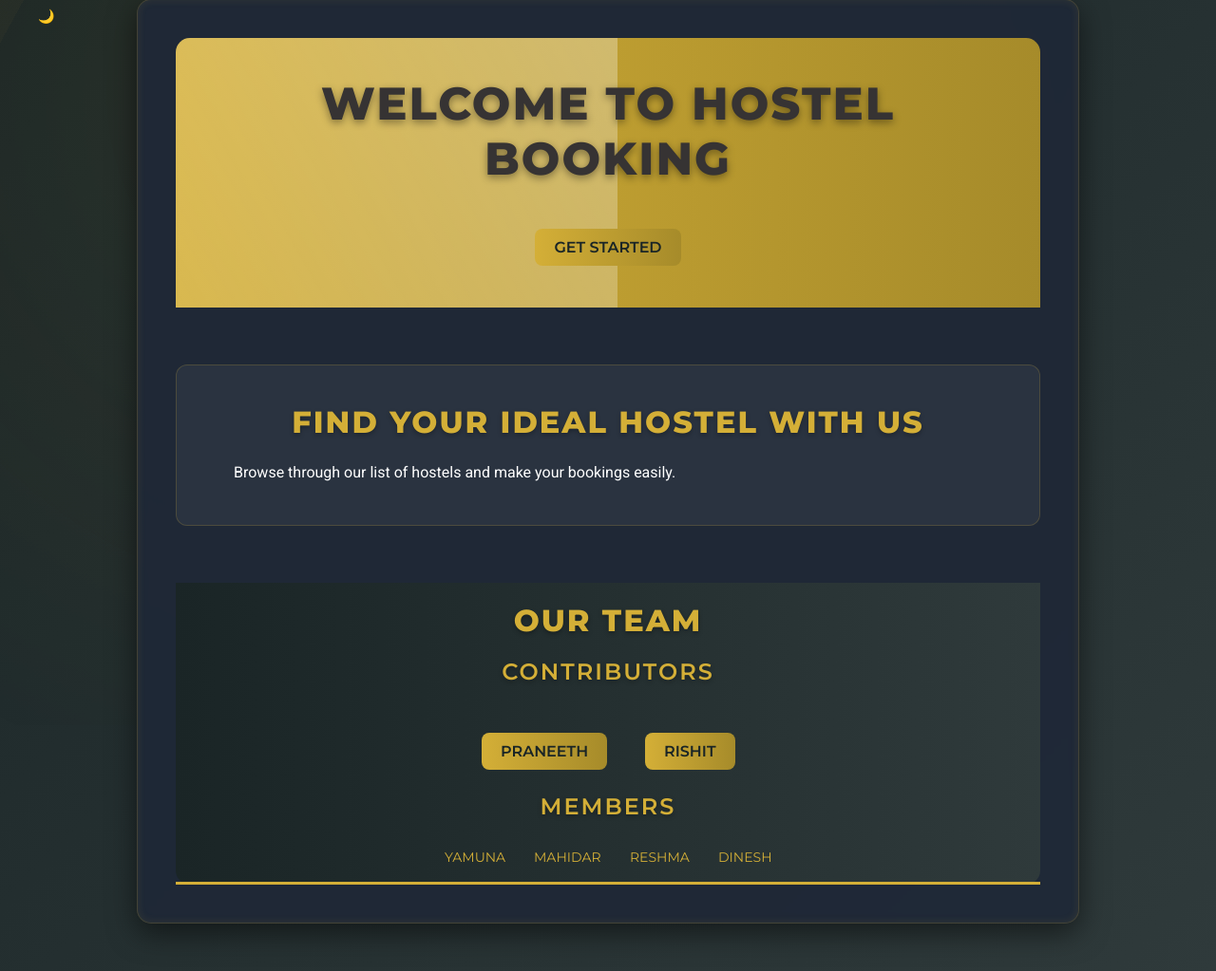
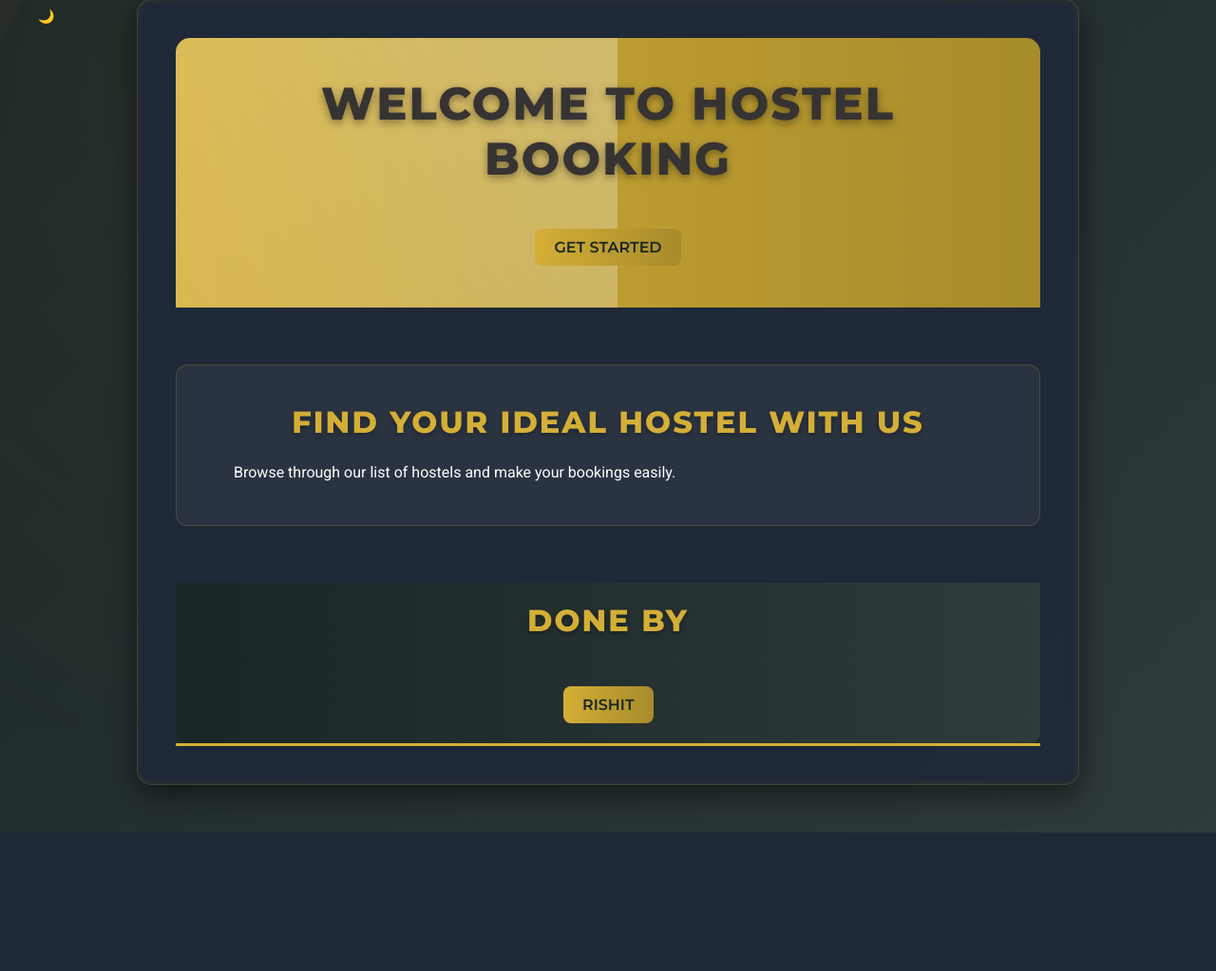
Before and after one commit to geddadarishit-debug/Hostel-Booking-Web-Application, a Flask app: page / in a window 1280 px wide. Shown: the part 51-1074 px from the top of the page at 95% size. After the commit the page ends 928 px from the top, so only its background shows below. Run offline with Flask 3, Linux system fonts and the light colour scheme.

Commit message:
Update index.html

```diff
--- a/HBW/templates/index.html
+++ b/HBW/templates/index.html
@@ -41,30 +41,10 @@
             <p>Browse through our list of hostels and make your bookings easily.</p>
         </section>
         <footer>
-            <h2>Our Team</h2>
-            <h3>Contributors</h3>
+            <h2>DONE BY</h2>
             <div class="team-members">
-
-                <div class="team-member">
-                    <a href="{{ url_for('praneeth') }}" target="_blank">Praneeth</a>
-                </div>
                 <div class="team-member">
                     <a href="{{ url_for('rishit') }}" target="_blank">Rishit</a>
-                </div>
-            </div>
-            <h3>Members</h3>
-            <div class="team-members">
-                <div class="team-member">
-                    <p>Yamuna</p>
-                </div>
-                <div class="team-member">
-                    <p >Mahidar</p>
-                </div>
-                <div class="team-member">
-                    <p>Reshma</p>
-                </div>
-                <div class="team-member">
-                    <p>Dinesh</p>
                 </div>
             </div>
         </footer>
```
